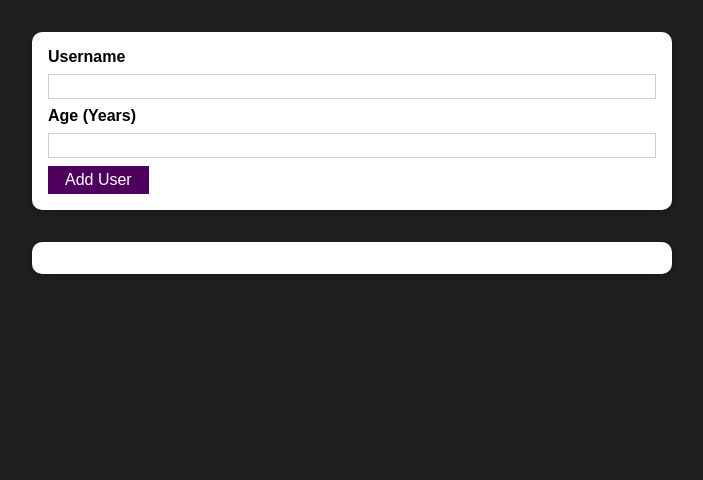
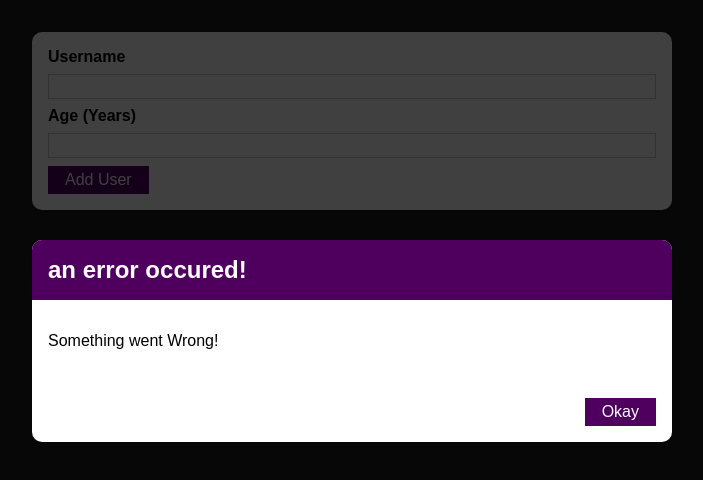
Before and after one commit to omarsaade/React-Section8, a React (Create React App) app in the folder reactsection8/: page / in a window 1280 px wide. Shown: the top 480 px of the page, without its empty margins (288-991 px from the left). Built offline with nearby package versions, Linux system fonts and the light colour scheme.

Commit message:
react project

```diff
--- a/reactsection8/src/App.js
+++ b/reactsection8/src/App.js
@@ -13,8 +13,8 @@
             return [
                 ...prevUsersList,
                 { name: uName, age: uAge, id: Math.random().toString() },
-            ]
-        })
+            ];
+        });
     }
 
 
--- /dev/null
+++ b/reactsection8/src/components/UI/ErrorModal.js
@@ -0,0 +1,25 @@
+import React from 'react';
+import Button from './Button';
+import Card from './Card';
+import classes from './ErrorModal.module.css'
+
+const ErrorModal = (props) => {
+    return (
+        <div>
+            <div className={classes.backdrop} />
+            <Card className={classes.modal}>
+                <header className={classes.header}>
+                    <h2>{props.title}</h2>
+                </header>
+                <div className={classes.content}>
+                    <p>{props.message}</p>
+                </div>
+                <footer className={classes.actions}>
+                    <Button>Okay</Button>
+                </footer>
+            </Card>
+        </div>
+    );
+}
+
+export default ErrorModal;
--- /dev/null
+++ b/reactsection8/src/components/UI/ErrorModal.module.css
@@ -0,0 +1,45 @@
+.backdrop {
+  position: fixed;
+  top: 0;
+  left: 0;
+  width: 100%;
+  height: 100vh;
+  z-index: 10;
+  background: rgba(0, 0, 0, 0.75);
+}
+
+.modal {
+  position: fixed;
+  top: 30vh;
+  left: 10%;
+  width: 80%;
+  z-index: 100;
+  overflow: hidden;
+}
+
+.header {
+  background: #4f005f;
+  padding: 1rem;
+}
+
+.header h2 {
+  margin: 0;
+  color: white;
+}
+
+.content {
+  padding: 1rem;
+}
+
+.actions {
+  padding: 1rem;
+  display: flex;
+  justify-content: flex-end;
+}
+
+@media (min-width: 768px) {
+  .modal {
+    left: calc(50% - 20rem);
+    width: 40rem;
+  }
+}
--- a/reactsection8/src/components/Users/AddUser.js
+++ b/reactsection8/src/components/Users/AddUser.js
@@ -2,6 +2,7 @@
 import Card from '../UI/Card';
 import classes from './AddUser.module.css';
 import Button from '../UI/Button';
+import ErrorModal from '../UI/ErrorModal';
 
 const AddUser = (props) => {
 
@@ -46,6 +47,8 @@
 
 
     return (
+        <div>
+            <ErrorModal title="an error occured!" message="Something went Wrong!" />
             <Card className={classes.input}>
                 <form onSubmit={addUserHandler}>
                     <label htmlFor='username'>Username</label>
@@ -55,6 +58,7 @@
                     <Button type='submit'>Add User</Button>
                 </form>
             </Card>
+        </div>
     );
 }
 
--- a/reactsection8/src/components/Users/UsersList.js
+++ b/reactsection8/src/components/Users/UsersList.js
@@ -1,6 +1,5 @@
 import React from 'react';
 import Card from '../UI/Card';
-
 import classes from './UsersList.module.css'
 
 
@@ -10,7 +9,7 @@
         <Card className={classes.users} >
             <ul>
                 {props.users.map((user) => (
-                    <li key={props.id}>
+                    <li key={user.id}>
                         {user.name} ({user.age} years old)
                     </li>
                 ))}
```
Lines whose indentation alone changed are shown as unchanged.
